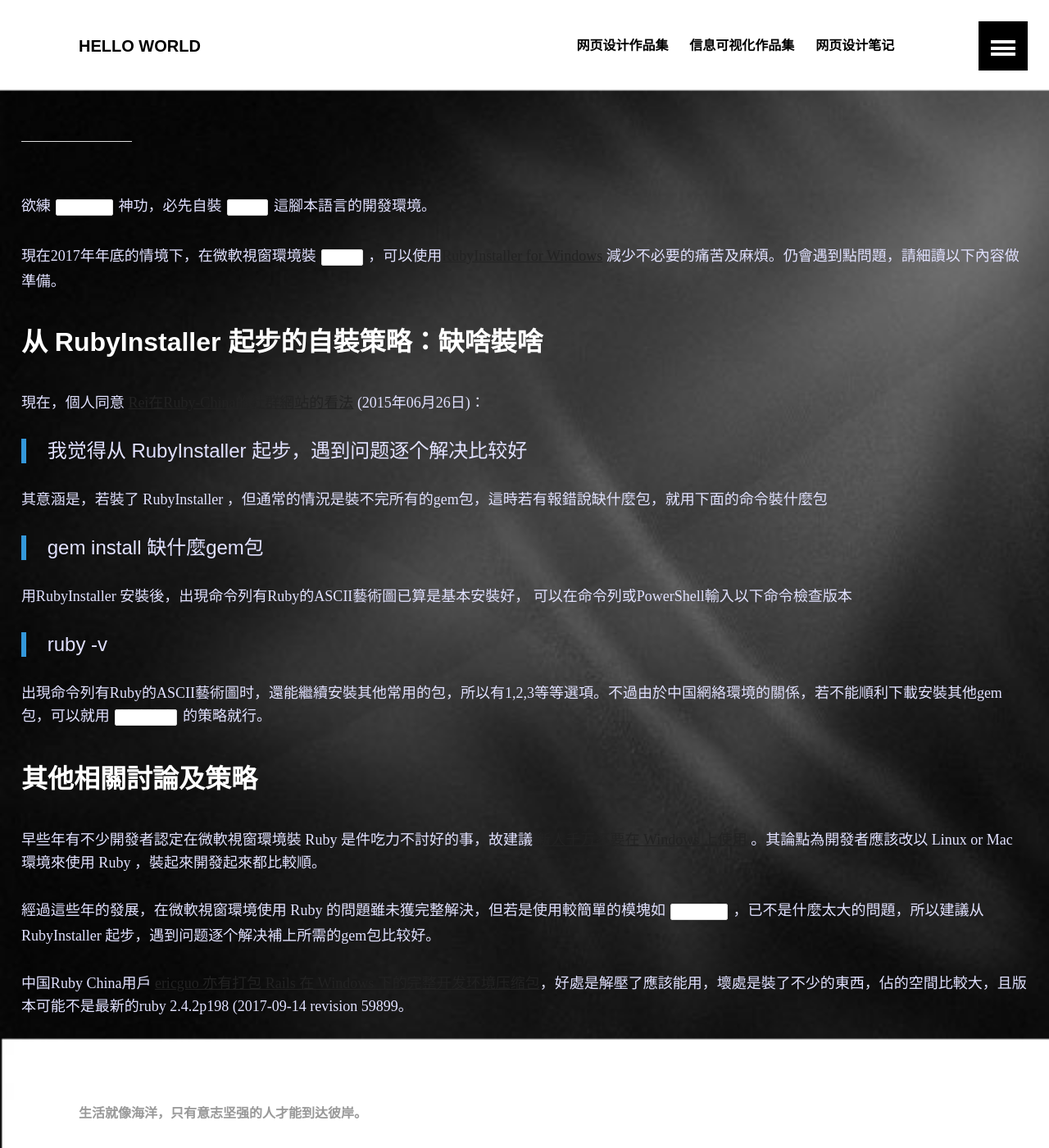
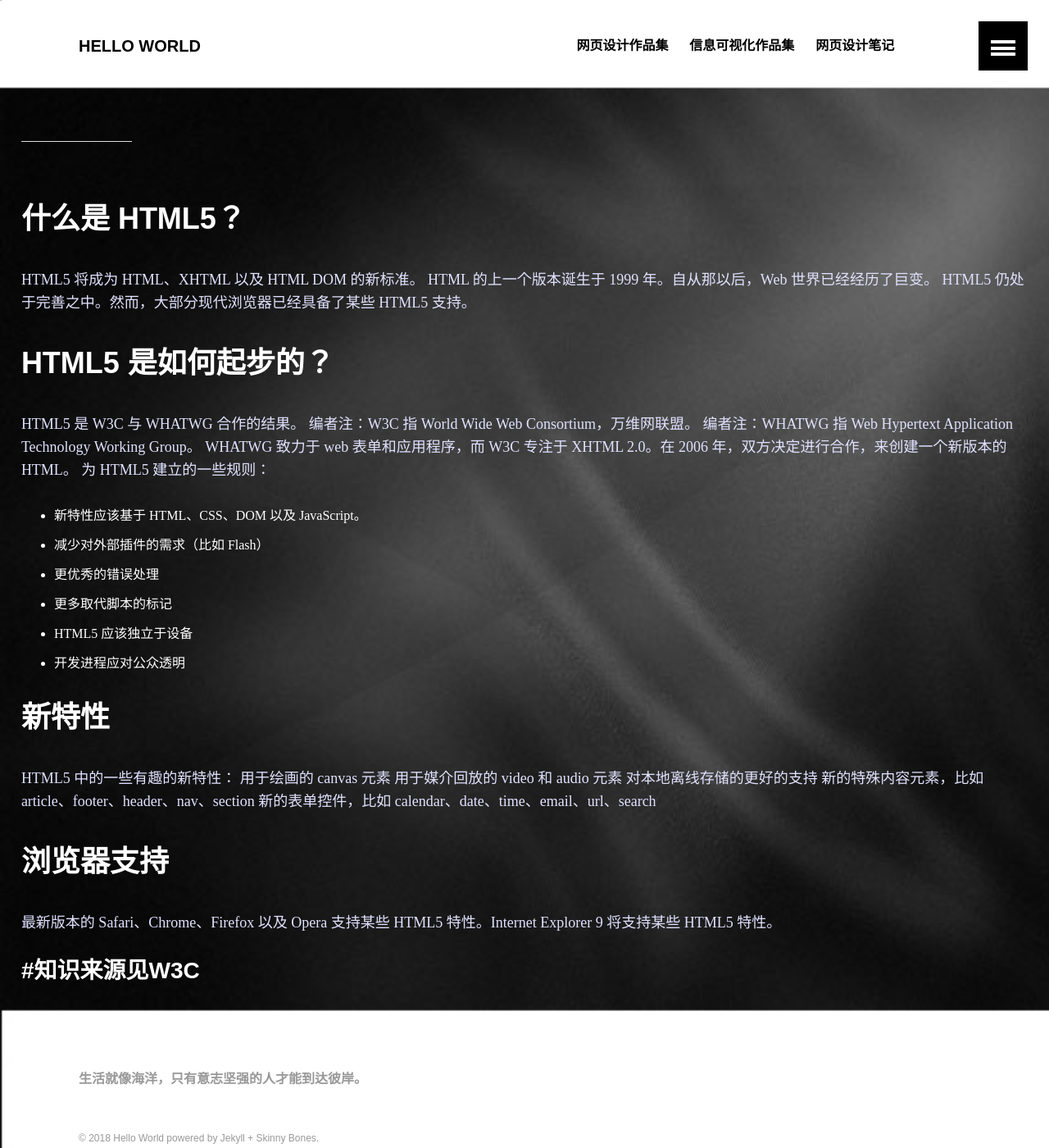
Before and after one commit to q3466141541/q3466141541.github.io, a Jekyll site: the page built from _posts/2017-11-30-練Jekyll裝Ruby.markdown, in a window 1280 px wide and 1400 px high. Shown: the whole window at 82% size. Built offline with Jekyll 4.4.1, drawn with Linux system fonts in a browser that asks for light colours.

Commit message:
Update 2017-11-30-練Jekyll裝Ruby.markdown

```diff
--- a/_posts/2017-11-30-練Jekyll裝Ruby.markdown
+++ b/_posts/2017-11-30-練Jekyll裝Ruby.markdown
@@ -1,42 +1,40 @@
 ---
 layout: default
-title:  "欲練Jekyll神功，必先自裝Ruby"
-date:   2017-11-30 22:07:50 +0800
+title:  "网页设计笔记——H5最最最基础知识"
+date:   2018-01-03 22:07:50 +0800
 categories: Jekyll Ruby update
 image:
   teaser: A.jpeg
   feature: A.jpeg
 ---
 ---
-欲練 `Jekyll` 神功，必先自裝 `Ruby` 這腳本語言的開發環境。
+# 什么是 HTML5？
+HTML5 将成为 HTML、XHTML 以及 HTML DOM 的新标准。
+HTML 的上一个版本诞生于 1999 年。自从那以后，Web 世界已经经历了巨变。
+HTML5 仍处于完善之中。然而，大部分现代浏览器已经具备了某些 HTML5 支持。
 
-現在2017年年底的情境下，在微軟視窗環境裝 `Ruby` ，可以使用[RubyInstaller for Windows][rubyinstaller] 減少不必要的痛苦及麻煩。仍會遇到點問題，請細讀以下內容做準備。
+# HTML5 是如何起步的？
+HTML5 是 W3C 与 WHATWG 合作的结果。
+编者注：W3C 指 World Wide Web Consortium，万维网联盟。
+编者注：WHATWG 指 Web Hypertext Application Technology Working Group。
+WHATWG 致力于 web 表单和应用程序，而 W3C 专注于 XHTML 2.0。在 2006 年，双方决定进行合作，来创建一个新版本的 HTML。
+为 HTML5 建立的一些规则：
+- 新特性应该基于 HTML、CSS、DOM 以及 JavaScript。
+- 减少对外部插件的需求（比如 Flash）
+- 更优秀的错误处理
+- 更多取代脚本的标记
+- HTML5 应该独立于设备
+- 开发进程应对公众透明
 
-## 从 RubyInstaller 起步的自裝策略：缺啥裝啥
+# 新特性
+HTML5 中的一些有趣的新特性：
+用于绘画的 canvas 元素
+用于媒介回放的 video 和 audio 元素
+对本地离线存储的更好的支持
+新的特殊内容元素，比如 article、footer、header、nav、section
+新的表单控件，比如 calendar、date、time、email、url、search
 
-現在，個人同意 [Rei在Ruby-China的社群網站的看法][Rei_Ruby-China]  (2015年06月26日)：
+# 浏览器支持
+最新版本的 Safari、Chrome、Firefox 以及 Opera 支持某些 HTML5 特性。Internet Explorer 9 将支持某些 HTML5 特性。
 
->  我觉得从 RubyInstaller 起步，遇到问题逐个解决比较好
-
-其意涵是，若裝了 RubyInstaller ，但通常的情況是裝不完所有的gem包，這時若有報錯說缺什麼包，就用下面的命令裝什麼包
-
-> gem install 缺什麼gem包
-
-用RubyInstaller 安裝後，出現命令列有Ruby的ASCII藝術圖已算是基本安裝好，	可以在命令列或PowerShell輸入以下命令檢查版本
-
->  ruby -v
-
-出現命令列有Ruby的ASCII藝術圖时，還能繼續安裝其他常用的包，所以有1,2,3等等選項。不過由於中国網絡環境的關係，若不能順利下載安裝其他gem包，可以就用 `缺啥裝啥` 的策略就行。
-
-## 其他相關討論及策略
-
-早些年有不少開發者認定在微軟視窗環境裝 Ruby 是件吃力不討好的事，故建議 [新人千万不要在 Windows 上使用][no_ruby_on_windows] 。其論點為開發者應該改以 Linux or Mac  環境來使用 Ruby ，裝起來開發起來都比較順。
-
-經過這些年的發展，在微軟視窗環境使用 Ruby 的問題雖未獲完整解決，但若是使用較簡單的模塊如 `Jekyll` ，已不是什麼太大的問題，所以建議从 RubyInstaller 起步，遇到问题逐个解决補上所需的gem包比较好。
-
-中国Ruby China用戶 [ericguo 亦有打包  Rails 在 Windows 下的完整开发环境压缩包][Rei_Ruby-China]，好處是解壓了應該能用，壞處是裝了不少的東西，佔的空間比較大，且版本可能不是最新的ruby 2.4.2p198 (2017-09-14 revision 59899。
-
-
-[rubyinstaller]: https://rubyinstaller.org/downloads/
-[Rei_Ruby-China]:   https://ruby-china.org/topics/26191
-[no_ruby_on_windows]: https://ruby-china.org/topics/1020
+### #知识来源见W3C
```
